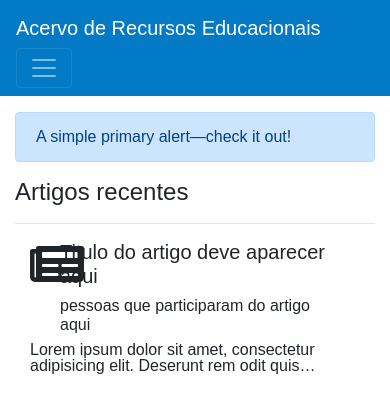
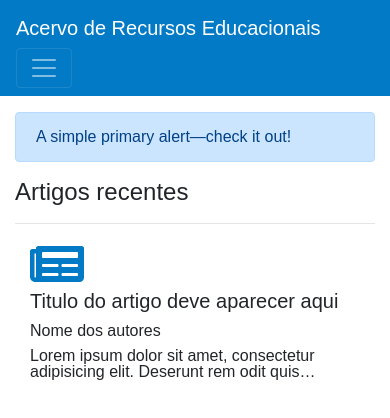
Before and after one commit to HigorAlves/BD-Trabalho-Pratico-1, a React (Create React App) app: page / in a window 390 px wide. Shown: the top 418 px of the page. Built offline with nearby package versions, Linux system fonts and the light colour scheme.

Commit message:
Mudança na responsabilidade

```diff
--- a/src/App.js
+++ b/src/App.js
@@ -3,7 +3,6 @@ import './App.css';
 import Navbar from './components/Navbar';
 import Sidebar from './components/Sidebar';
 import Posts from './components/Posts';
-import Jumbotron from './components/Jumbotron';
 
 class App extends Component {
 	render() {
--- a/src/components/Navbar.js
+++ b/src/components/Navbar.js
@@ -1,6 +1,7 @@
 import React, { Component } from 'react';
 import '../assets/css/navbar.css';
 import { SEARCH } from '../lib/fontAwesome';
+import Sidebar from './Sidebar';
 
 export default class Navbar extends Component {
 	render() {
@@ -27,73 +28,7 @@ export default class Navbar extends Component {
 					className="collapsing navbar-collapse navbar-nav mr-auto mt-2 mt-lg-0 d-lg-none d-xl-none"
 					id="navbarToggler"
 				>
-					<h5 className="semMargin">10.658</h5>
-					<span>Recursos disponiveis</span>
-					<div className="input-group p-4">
-						<input
-							type="text"
-							className="form-control"
-							placeholder="Pesquisar artigos"
-							aria-label="Recipient's username"
-							aria-describedby="button-addon2"
-						/>
-						<div className="input-group-append">
-							<button
-								className="btn btn-outline-secondary"
-								type="button"
-								id="button-addon2"
-							>
-								<SEARCH /> Pesquisar
-							</button>
-						</div>
-					</div>
-
-					<section>
-						<div className="container-fluid">
-							<div className="row">
-								<table className="table table-bordered table-hover table-sm">
-									<thead>
-										<tr>
-											<th>Visualizar por categorias</th>
-										</tr>
-									</thead>
-									<tbody>
-										<tr>
-											<td>
-												<span>Exemplo</span>
-											</td>
-										</tr>
-									</tbody>
-								</table>
-							</div>
-						</div>
-					</section>
-
-					<section>
-						<div className="container-fluid">
-							<div className="row">
-								<table className="table table-bordered table-hover table-sm">
-									<thead>
-										<tr>
-											<th colSpan="2" align="justify">
-												Minha Conta
-											</th>
-										</tr>
-									</thead>
-									<tbody>
-										<tr>
-											<td>
-												<span>Logar</span>
-											</td>
-											<td>
-												<span>Criar Conta</span>
-											</td>
-										</tr>
-									</tbody>
-								</table>
-							</div>
-						</div>
-					</section>
+					<Sidebar />
 				</section>
 			</div>
 		);
--- a/src/components/Posts.js
+++ b/src/components/Posts.js
@@ -9,14 +9,14 @@ export default class Posts extends Component {
 				<h4>Artigos recentes</h4>
 				<hr />
 				<section>
-					<div className='container'>
+					<div className='container-fluid'>
 						<div className='row'>
-							<div className='col-1'>
+							<div className='col-lg-1 col-md-2 col-sm-1'>
 								<NEWSPAPER />
 							</div>
-							<div className='col-10'>
+							<div className='col-lg-11 col-md-10 col-sm-11'>
 								<h5>Titulo do artigo deve aparecer aqui</h5>
-								<h6>pessoas que participaram do artigo aqui</h6>
+								<h6>Nome dos autores</h6>
 							</div>
 						</div>
 
--- a/src/lib/fontAwesome.js
+++ b/src/lib/fontAwesome.js
@@ -5,5 +5,5 @@ import { faNewspaper, faSearch } from '@fortawesome/free-solid-svg-icons';
 
 library.add(faNewspaper, faSearch);
 
-export const NEWSPAPER = () => <FontAwesomeIcon icon="newspaper" size={'3x'} />;
+export const NEWSPAPER = () => <FontAwesomeIcon icon="newspaper" size={'3x'} color='#027ac6' />;
 export const SEARCH = () => <FontAwesomeIcon icon="search" size={'1x'} />;
```
Also changed, not shown: src/screens/Home.js (renamed from src/screens/Login.js).
